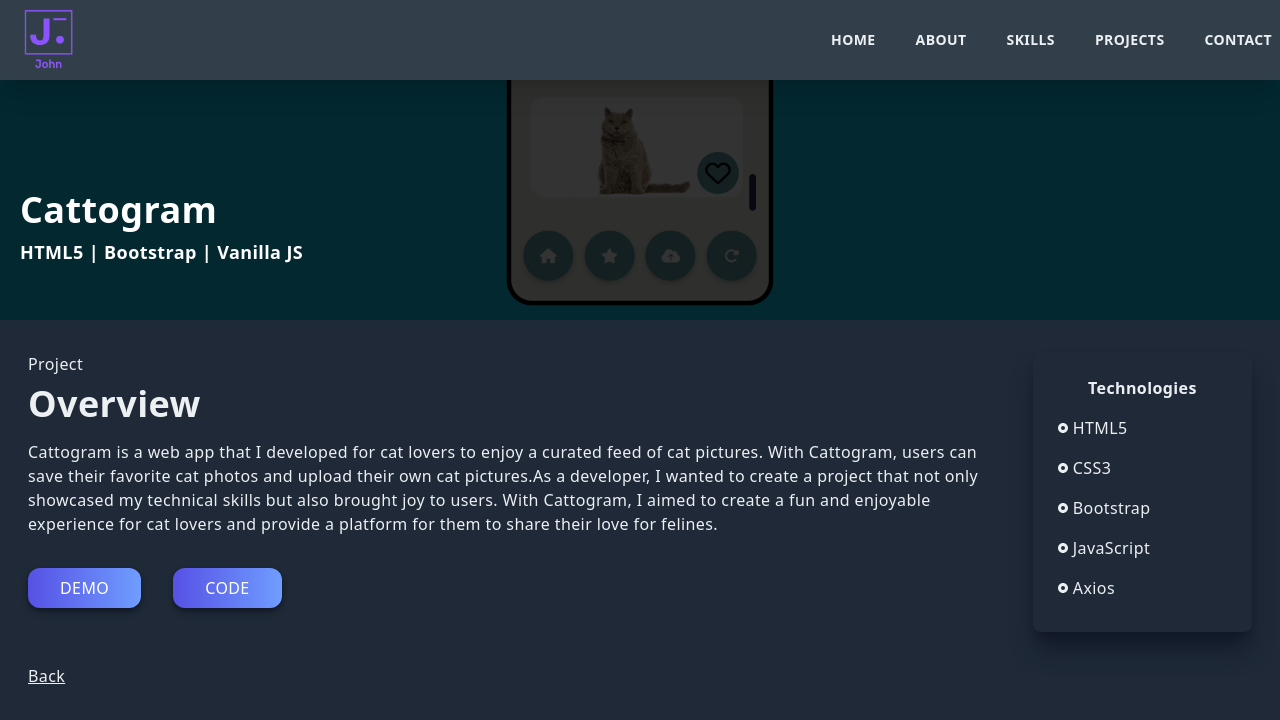
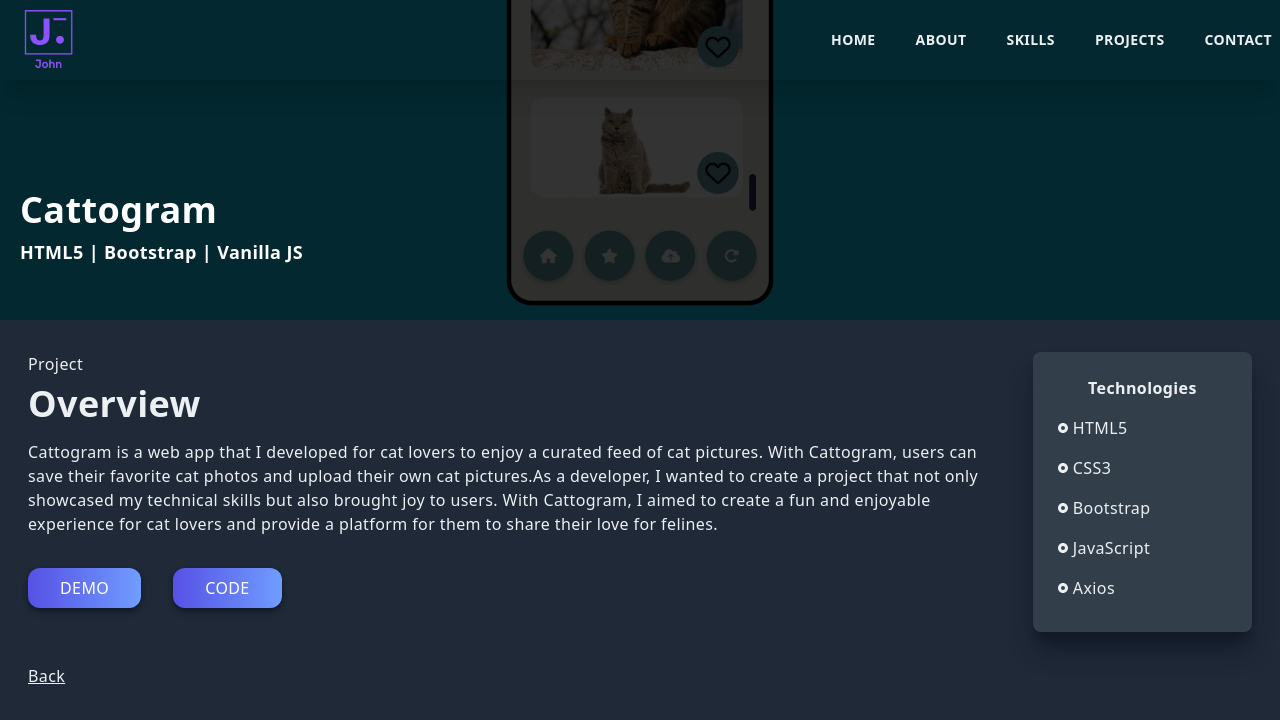
Before and after one commit to ionuser13/PortfolioV2, a Next.js app: page /cattogram in a window 1280 px wide. Shown: the top 720 px of the page. Built offline with nearby package versions, Linux system fonts and the light colour scheme.

Commit message:
changes on hover effects, transition durations and color fixes

```diff
--- a/src/components/About.jsx
+++ b/src/components/About.jsx
@@ -14,8 +14,8 @@ const About = () => {
                   <Link href={"https://github.com/ionuser13?tab=repositories"} target={"_blank"}>Check out some of my latest projects.</Link>
                 </p>
             </div>
-            <div className='bg-body-text-color w-fit h-auto m-auto shadow-lg shadow-gray-900 rounded-xl flex justify-center items-center p-4  md:w-full overflow-hidden'>
-              <img src="https://avatars.githubusercontent.com/u/106779883?v=4" alt="/" className='rounded-xl hover:scale-105 ease-in duration-300' />
+            <div className='bg-section-background w-fit h-auto m-auto shadow-lg shadow-gray-900 rounded-xl flex justify-center items-center p-4 md:w-full overflow-hidden'>
+              <img src="https://avatars.githubusercontent.com/u/106779883?v=4" alt="/" className='rounded-xl hover:scale-105 ease-in duration-100' />
             </div>
         </div>
     </div>
--- a/src/components/DarkThemeButton.jsx
+++ /dev/null
@@ -1,33 +0,0 @@
-import React from 'react'
-import { useState, useEffect } from 'react';
-
-
-const DarkThemeButton = () => {
-    const [theme, setTheme] = useState(null);
-
-    useEffect(() => {
-        if(window.matchMedia("(prefers-color-scheme: dark").matches) {
-            setTheme("dark")
-        }
-    }, [])
-
-   useEffect(() => {
-    if(theme === "dark") {
-      document.documentElement.classList.add("dark")
-    }
-    else {
-      document.documentElement.classList.remove("dark")
-    }
-   }, [theme])
-
-   const handleThemeSwitch = () => {
-    setTheme(theme === "dark" ? "ligth" : "dark");
-   };
-  return (
-    <button className='bg-purple-900 p-4 text-white' onClick={handleThemeSwitch}>
-        Dark Mode
-    </button>
-  )
-}
-
-export default DarkThemeButton
--- a/src/components/Main.jsx
+++ b/src/components/Main.jsx
@@ -20,17 +20,17 @@ const Main = () => {
                 <p className='py-4 text-white max-w-[70%] m-auto'>I&apos;m a Front-End Developer specializing in building exceptional digital experiences. Currently, I&apos;m focused on building responsive front-end applications while honing my skills.</p>
                 <div className='flex items-center justify-around max-w-[330px] m-auto py-4'>
                     <Link href={"mailto:chacpijohn83@gmail.com"} target={"_blank"} title={"Contact me by mail"}>
-                        <div className='bg-section-background rounded-full shadow-lg shadow-gray-900 p-6 cursor-pointer hover:scale-110 hover:bg-hover-color ease-in duration-300'>
+                        <div className='bg-section-background rounded-full shadow-lg shadow-gray-900 p-6 cursor-pointer hover:scale-110 hover:bg-hover-color ease-in duration-100'>
                             <AiOutlineMail />
                         </div>
                     </Link>
                     <Link href={"/#contact"} title={"Go to Contact section"}>
-                        <div className='bg-section-background rounded-full shadow-lg shadow-gray-900 p-6 cursor-pointer hover:scale-110 hover:bg-hover-color ease-in duration-300'>
+                        <div className='bg-section-background rounded-full shadow-lg shadow-gray-900 p-6 cursor-pointer hover:scale-110 hover:bg-hover-color ease-in duration-100'>
                             <BsPersonLinesFill />
                         </div>
                     </Link>
                     <Link href={"https://drive.google.com/file/d/1NbV0RCuq8Bi9fcAphPING-tOwiKO6pDP/view"} target={"_blank"} title={"Curriculum Vitae"}>
-                        <div className='bg-section-background rounded-full shadow-lg shadow-gray-900 p-6 cursor-pointer hover:scale-110 hover:bg-hover-color ease-in duration-300'>
+                        <div className='bg-section-background rounded-full shadow-lg shadow-gray-900 p-6 cursor-pointer hover:scale-110 hover:bg-hover-color ease-in duration-100'>
                             <BsFileEarmarkFill />
                         </div>
                     </Link>
--- a/src/components/Navbar.jsx
+++ b/src/components/Navbar.jsx
@@ -6,17 +6,15 @@ import {FaLinkedinIn, FaGithub} from "react-icons/fa";
 import {BsPersonLinesFill} from "react-icons/bs";
 import { useRouter } from 'next/router';
 import personalLogo from "@public/assets/John.png"
-import DarkThemeButton from './DarkThemeButton';
 
 const Navbar = () => {
   const [nav, setNav] = useState(false);
-  const [shadow, setShadow] = useState(false);
   const [navBg, setNavBg] = useState("#ecf0f3");
   const [linkColor, setLinkColor] = useState("#1f2937");
   const router = useRouter();
 
   useEffect(()=> {
-    if(router.asPath === "/delta-project" || router.asPath === "/song-gallery" || router.asPath === "/yard-sale" ) {
+    if(router.asPath === "/delta-project" || router.asPath === "/song-gallery" || router.asPath === "/yard-sale" || router.asPath === "/cattogram" ) {
       setNavBg("transparent");
       setLinkColor("#ecf0f3")
     }
@@ -25,18 +23,6 @@ const Navbar = () => {
       setLinkColor("#1f2937")
     }
   }, [router])
-
-  useEffect(() => {
-    const handleShadow = () => {
-      if(window.scrollY >= 90) {
-        setShadow(true)
-      }
-      else {
-        setShadow(false)
-      }
-    }
-    window.addEventListener("scroll", handleShadow)
-  }, [])
   const handleNav = () => {
     setNav(!nav)
   }
@@ -46,7 +32,6 @@ const Navbar = () => {
           <Link href={"/#home"}>
             <Image src={personalLogo} alt="/" width="80" height="50" />
           </Link>
-          {/* <DarkThemeButton /> */}
           <div>
             <ul style={{color: `${linkColor}`}} className='hidden md:flex'>
               <Link href={"/#home"}>
--- a/src/components/ProjectItem.jsx
+++ b/src/components/ProjectItem.jsx
@@ -7,13 +7,13 @@ const ProjectItem = ({title, technology, backgroundImg, projectUrl}) => {
   return (
     <div className='relative flex items-center justify-center h-auto w-full shadow-lg shadow-gray-900 rounded-xl group hover:bg-gradient-to-r from-remarking-color to-light-gradient-color'>
         <div className='h-auto w-full relative overflow-hidden rounded-xl'>
-            <Image className='bg-cover relative rounded-xl group-hover:opacity-10 transition-all duration-300 ease-in group-hover:scale-105' src={backgroundImg} alt="/" />
+            <Image className='bg-cover relative rounded-xl group-hover:opacity-10 transition-all duration-100 ease-in group-hover:scale-105' src={backgroundImg} alt="/" />
         </div>
         <div className='opacity-0 group-hover:opacity-100 absolute top-[50%] left-[50%] translate-x-[-50%] translate-y-[-50%] transition-all duration-75  ease-in'>
             <h3 className='text-2xl text-white tracking-wider text-center'>{title}</h3>
             <p className='pb-4 pt-2 text-white text-center'>{technology}</p>
             <Link href={projectUrl}>
-                <p className='text-center py-3 rounded-lg bg-white text-gray-700 font-bold text-lg cursor-pointer'>More info</p>
+                <p className='text-center py-3 rounded-lg bg-white text-gray-700 font-bold text-lg cursor-pointer hover:bg-gray-300 duration-100'>More info</p>
             </Link>
         </div>
     </div>
--- a/src/pages/cattogram.jsx
+++ b/src/pages/cattogram.jsx
@@ -21,13 +21,13 @@ const DeltaProject = () => {
           <h2>Overview</h2>
           <p className='py-4'>Cattogram is a web app that I developed for cat lovers to enjoy a curated feed of cat pictures. With Cattogram, users can save their favorite cat photos and upload their own cat pictures.As a developer, I wanted to create a project that not only showcased my technical skills but also brought joy to users. With Cattogram, I aimed to create a fun and enjoyable experience for cat lovers and provide a platform for them to share their love for felines.</p>
           <Link href={"https://github.com/ionuser13/Cat-"} target={"_blank"} title={"See a live demo"}>
-            <button className='px-8 py-2 mt-4 mr-8'>Demo</button>
+            <button className='px-8 py-2 mt-4 mr-8 hover:scale-105 duration-100'>Demo</button>
           </Link>
           <Link href={"https://ionuser13.github.io/Cat-/"} target={"_blank"} title={"See code in GitHub"}>
-            <button className='px-8 py-2 mt-4'>Code</button>
+            <button className='px-8 py-2 mt-4 hover:scale-105 duration-100'>Code</button>
           </Link>
         </div>
-        <div className='col-span-4 md:col-span-1 shadow-xl shadow-gray-900 rounded-lg p-4'>
+        <div className='col-span-4 md:col-span-1 shadow-xl shadow-gray-900 rounded-lg p-4 bg-section-background'>
           <div className='p-2'>
             <p className='text-center font-bold pb-2'>Technologies</p>
             <div className='grid grid-cols-3 md:grid-cols-1'>
--- a/src/pages/delta-project.jsx
+++ b/src/pages/delta-project.jsx
@@ -21,10 +21,10 @@ const DeltaProject = () => {
           <h2>Overview</h2>
           <p className='py-4'>This project is a landing page designed for a web development agency that offers multiple services such as web development, mobile app development, and content writing. The page was built with HTML, CSS and vanilla JavaScript, using an original design found on Dribbble. This project has a clear structure and easy navigation, which allows users to quickly access information about the services offered. Each section of the page includes specific details about the services, as well as examples of the agency&apos;s previous work.</p>
           <Link href={"https://ionuser13.github.io/Delta-Project/"} target={"_blank"} title={"See a live demo"}>
-            <button className='px-8 py-2 mt-4 mr-8'>Demo</button>
+            <button className='px-8 py-2 mt-4 mr-8 hover:scale-105 duration-100'>Demo</button>
           </Link>
           <Link href={"https://github.com/ionuser13/Delta-Project"} target={"_blank"} title={"See code in GitHub"}>
-            <button className='px-8 py-2 mt-4'>Code</button>
+            <button className='px-8 py-2 mt-4 hover:scale-105 duration-100'>Code</button>
           </Link>
         </div>
         <div className='col-span-4 md:col-span-1 shadow-xl shadow-gray-900 rounded-lg p-4'>
--- a/src/pages/song-gallery.jsx
+++ b/src/pages/song-gallery.jsx
@@ -16,15 +16,15 @@ const SongGallery = () => {
         </div>
       </div>
       <div className='max-w-[1240px] mx-auto p-2 grid md:grid-cols-5 gap-8 pt-8'>
-        <div className='col-span-4 2xl:col-span-3'>
+        <div className='col-span-4'>
           <p className='pb-2'>Project</p>
           <h2>Overview</h2>
           <p className='py-4'>This project started as one of my first HTML projects, featuring a gallery of songs from my playlist. Originally, it was manually created with each item linking to its own page. However, after taking a course on asynchronism and connecting to APIs, I used a template to automatically populate the gallery with data from the API, and added regular expressions and template literals to redirect users to the song&apos;s Genius page. This project utilized HTML, CSS, and Vanilla JS.</p>
           <Link href={"https://ionuser13.github.io/Music-project/"} target={"_blank"} title={"See a live demo"}>
-            <button className='px-8 py-2 mt-4 mr-8'>Demo</button>
+            <button className='px-8 py-2 mt-4 mr-8 hover:scale-105 duration-100'>Demo</button>
           </Link>
           <Link href={"https://github.com/ionuser13/Music-project"} target={"_blank"} title={"See code in GitHub"}>
-            <button className='px-8 py-2 mt-4'>Code</button>
+            <button className='px-8 py-2 mt-4 hover:scale-105 duration-100'>Code</button>
           </Link>
         </div>
         <div className='col-span-4 lg:col-span-1 shadow-lg shadow-gray-900 rounded-xl p-4 bg-section-background'>
```
Also changed, not shown: src/components/Contact.jsx (+4 -4 lines), src/pages/yard-sale.jsx (+7 -7 lines).
